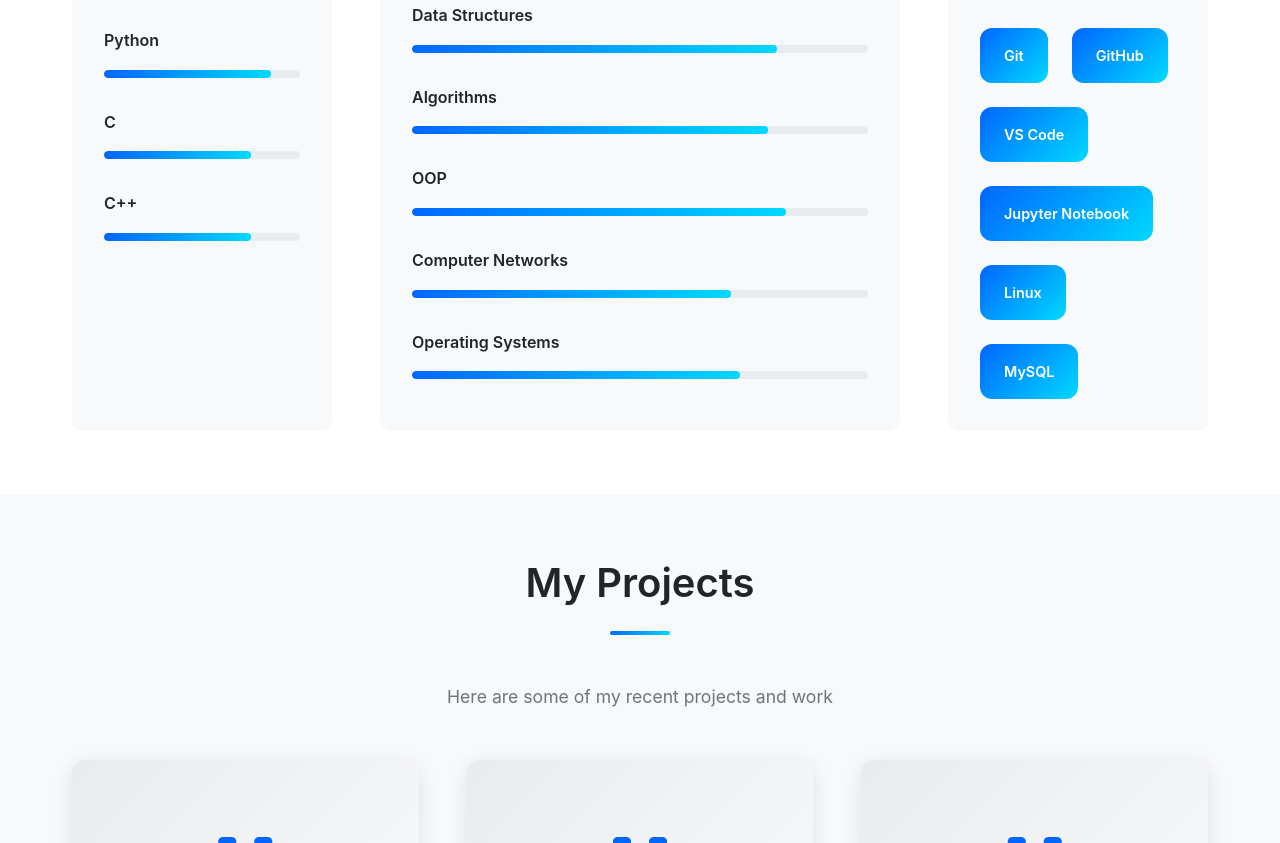
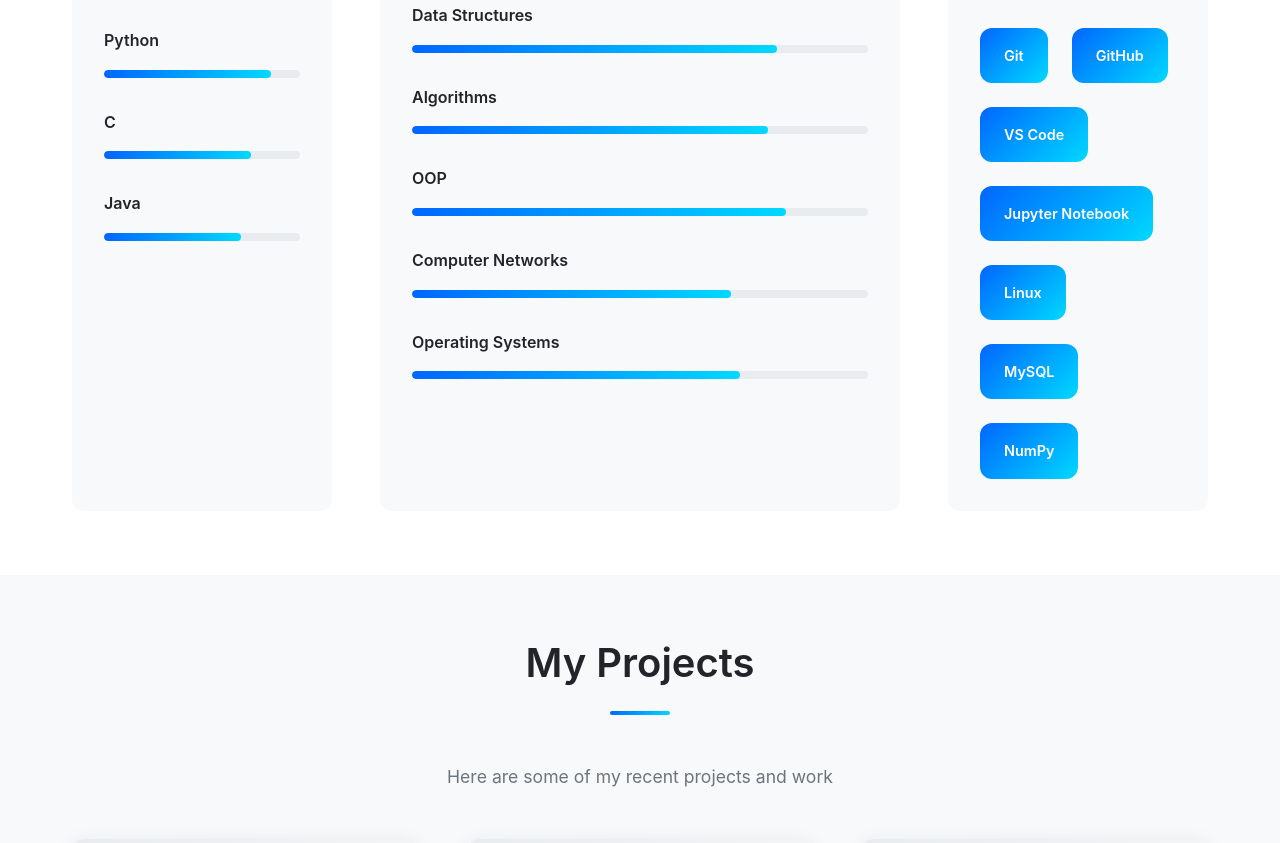
Before and after one commit to harshchavan009/My-Portfolio, a plain HTML site: page index.html in a window 1280 px wide. Shown: the part 1957-2800 px from the top of the page. Drawn offline with Linux system fonts and the light colour scheme.

Commit message:
Fix dark mode selector mismatch and update skills section (added Java/NumPy, removed C++)

```diff
--- a/index.html
+++ b/index.html
@@ -127,9 +127,9 @@
                             </div>
                         </div>
                         <div class="skill-item">
-                            <span class="skill-name">C++</span>
+                            <span class="skill-name">Java</span>
                             <div class="skill-bar">
-                                <div class="skill-progress" style="width: 75%;"></div>
+                                <div class="skill-progress" style="width: 70%;"></div>
                             </div>
                         </div>
                     </div>
@@ -186,6 +186,7 @@
                         <span class="badge">Jupyter Notebook</span>
                         <span class="badge">Linux</span>
                         <span class="badge">MySQL</span>
+                        <span class="badge">NumPy</span>
                     </div>
                 </div>
             </div>
--- a/styles.css
+++ b/styles.css
@@ -37,7 +37,7 @@
     --transition-slow: 0.5s ease-in-out;
 }
 
-body.dark-mode {
+html.dark-mode {
     --bg-primary: #1a1a1a;
     --bg-secondary: #2d2d2d;
     --bg-tertiary: #3d3d3d;
```
